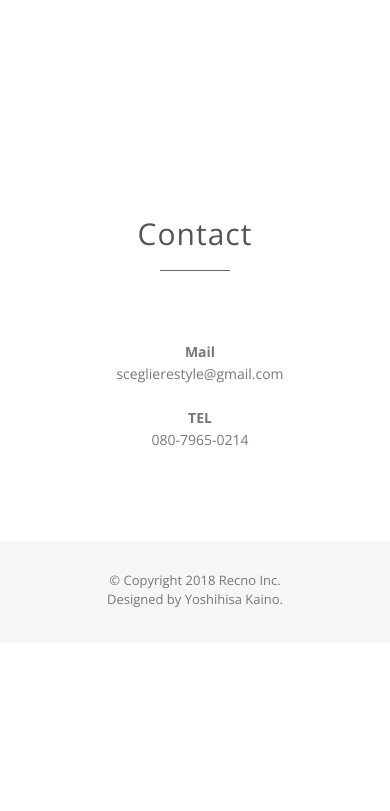
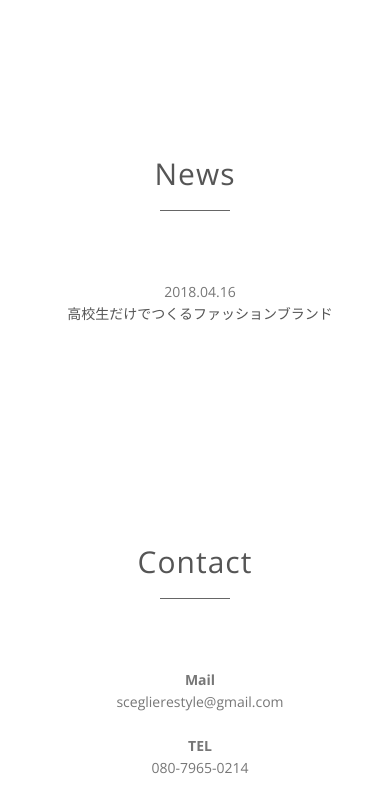
Before and after one commit to Recno-Inc/recno-inc.github.io, a plain HTML site: page index.html in a window 390 px wide. Shown: the part 5361-6172 px from the top of the page. Before the commit the page ends 6004 px from the top, so only its background shows below. Drawn offline with nearby package versions, Linux system fonts and the light colour scheme.

Commit message:
Add news infomation.

```diff
--- a/css/style.css
+++ b/css/style.css
@@ -266,6 +266,31 @@ header .intro-text {
 }
 
 #business p {
+    margin-top: 40px;
+    margin-bottom: 30px;
+    line-height: 22px;
+}
+
+
+/* news */
+
+#news {
+    padding: 60px 0;
+}
+
+#news .news-text {
+    margin-left: 10px;
+    text-align: center;
+}
+
+#news img {
+    /* border-radius: 50%;*/
+    width: 160px;
+    height: 210px;
+    display: inline-block;
+}
+
+#news p {
     margin-top: 40px;
     margin-bottom: 30px;
     line-height: 22px;
--- a/index.html
+++ b/index.html
@@ -60,6 +60,7 @@
                         <li> <a class="page-scroll" href="#business">Business</a> </li>
                         <li> <a class="page-scroll" href="#portfolio">Product</a> </li>
                         <li> <a class="page-scroll" href="#campany">Campany</a> </li>
+                        <li> <a class="page-scroll" href="#news">News</a> </li>
                         <li> <a class="page-scroll" href="#contact">Contact</a> </li>
 
                     </ul>
@@ -290,6 +291,27 @@
             </div>
         </div>
     </div>
+
+    <div id="news">
+        <div class="container">
+            <div class="section-title text-center center">
+                <h2>News</h2>
+                <hr>
+            </div>
+            <div class="row">
+
+                <div class="col-md-8 col-md-offset-2">
+                    <div class="news-text">
+                        <p>2018.04.16<br><a>高校生だけでつくるファッションブランド
+</a></p>
+                        <!--a href="#portfolio" class="btn btn-default btn-lg page-scroll">My Product</a-->
+                    </div>
+                </div>
+            </div>
+        </div>
+    </div>
+
+
     <div id="contact">
         <div class="container">
             <div class="section-title text-center center">
```
